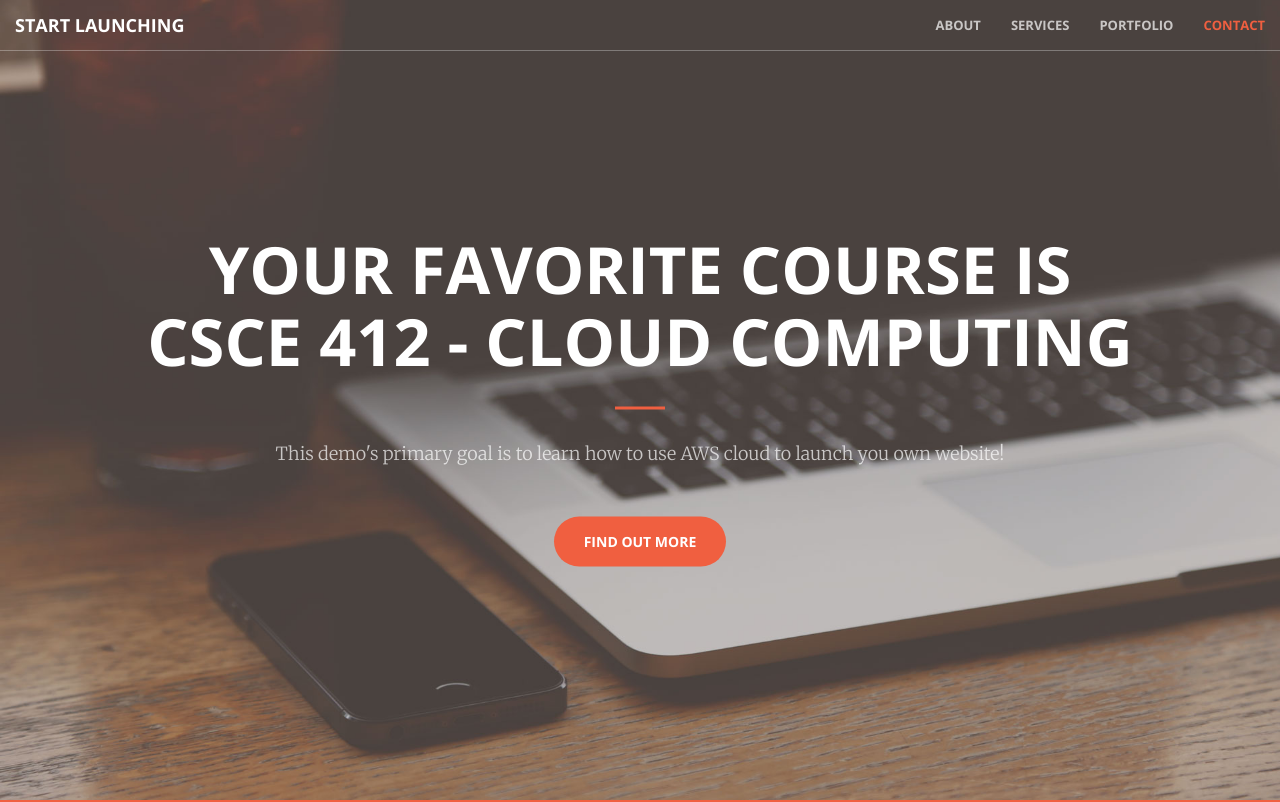
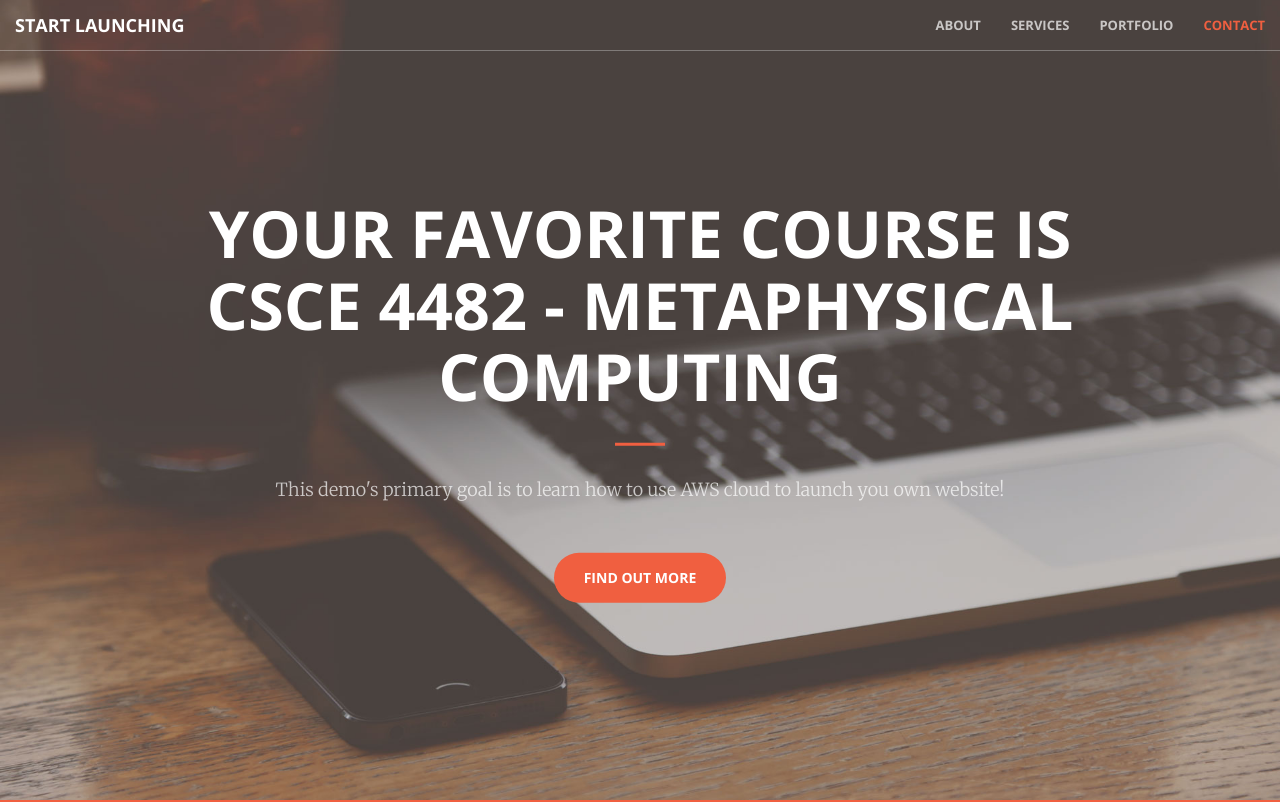
Before and after one commit to Thionazin/csce412p3, a plain HTML site: page index.html in a window 1280 px wide. Shown: the top 802 px of the page. Drawn offline with nearby package versions, Linux system fonts and the light colour scheme.

Commit message:
another one

```diff
--- a/index.html
+++ b/index.html
@@ -74,7 +74,7 @@
     <header>
         <div class="header-content">
             <div class="header-content-inner">
-                <h1>Your Favorite Course is CSCE 412 - Cloud Computing</h1>
+                <h1>Your Favorite Course is CSCE 4482 - Metaphysical Computing</h1>
                 <hr>
                 <p>This demo's primary goal is to learn how to use AWS cloud to launch you own website!</p>
                 <a href="#about" class="btn btn-primary btn-xl page-scroll">Find Out More</a>
```
